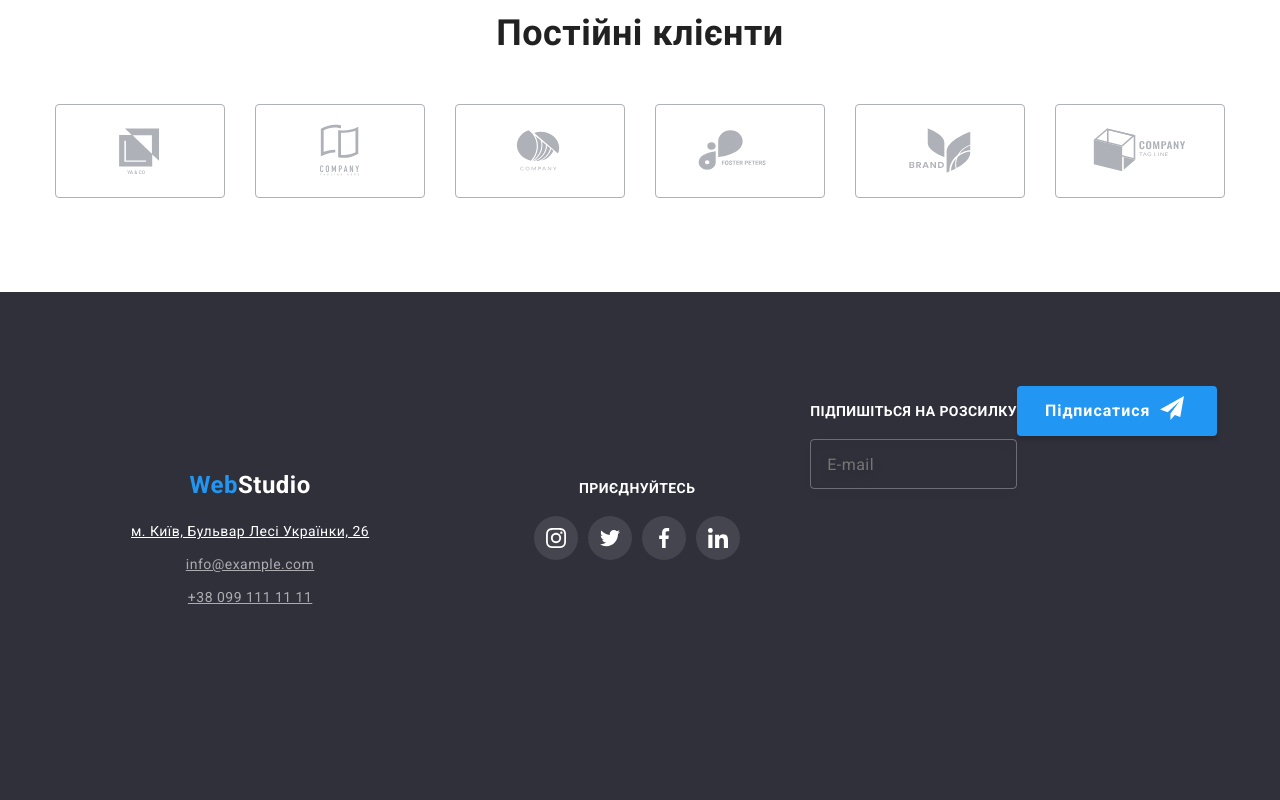
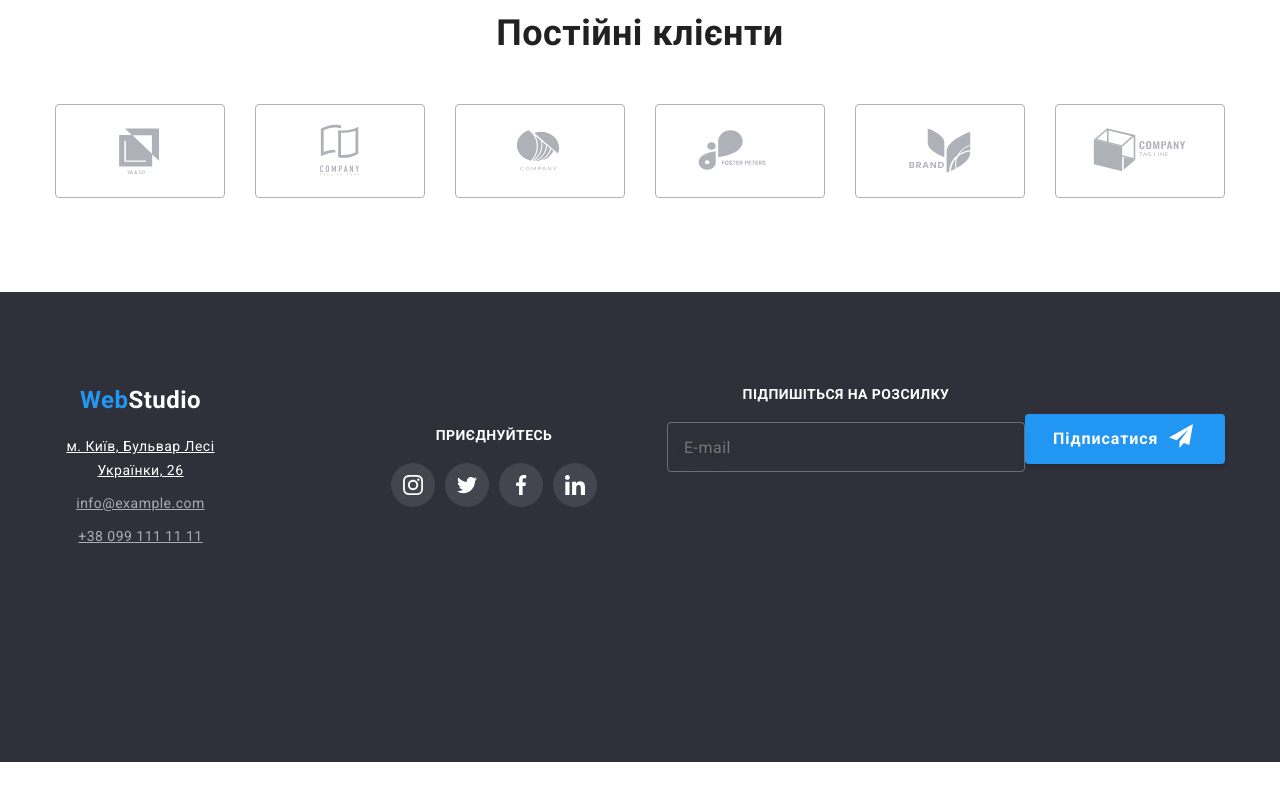
Before and after one commit to IrynkaKol/goit-markup-hw-08, a plain HTML site: page index.html in a window 1280 px wide. Shown: the part 1761-2561 px from the top of the page. After the commit the page ends 2523 px from the top, so only its background shows below. Drawn offline with nearby package versions, Linux system fonts and the light colour scheme.

Commit message:
footer desctop

```diff
--- a/index.html
+++ b/index.html
@@ -588,7 +588,7 @@
           </address>
           </div>
 
-        <div class="footer-social section">
+        <div class="footer-social">
           <h3 class="footer-title">Приєднуйтесь</h3>
           <ul class="footer-social__list">
             <li class="footer-social__item">
--- a/scss/layout/_footer.scss
+++ b/scss/layout/_footer.scss
@@ -5,7 +5,8 @@
 
 .container-footer {
   text-align: center;
-  align-items: baseline;
+  align-items: center;
+
   /*
 
   @media screen and (min-width: 1200px) {
@@ -21,12 +22,19 @@
 }
 
 .footer-left {
+  margin-bottom: 60px;
   @media screen and (min-width: 1200px) {
     text-align: center;
     margin-right: 165px;
-    margin-left: 76px;
   }
 }
+
+.footer-right {
+  @media screen and (min-width: 1200px) {
+    text-align: center;
+  }
+}
+
 .footer-section,
 .footer-social {
   margin-bottom: 60px;
@@ -51,7 +59,7 @@
   @media screen and (min-width: 1200px) {
     display: flex;
     text-align: center;
-    align-items: baseline;
+    align-items: center;
   }
 }
 
@@ -137,6 +145,7 @@
 .footer-signup {
   @media screen and (min-width: 1200px) {
     display: flex;
+    gap: 12px;
   }
 
   /*margin-left: auto;*/
@@ -168,8 +177,12 @@
   padding-left: 16px;
   margin-bottom: 20px;
 
+  @media screen and (min-width: 768px) {
+    max-width: 450px;
+  }
+
   @media screen and (min-width: 1200px) {
-    max-width: 450px;
+    width: 358px;
   }
 }
 
```
Also changed, not shown: css/main.css, css/main.min.css, 2 other files.
